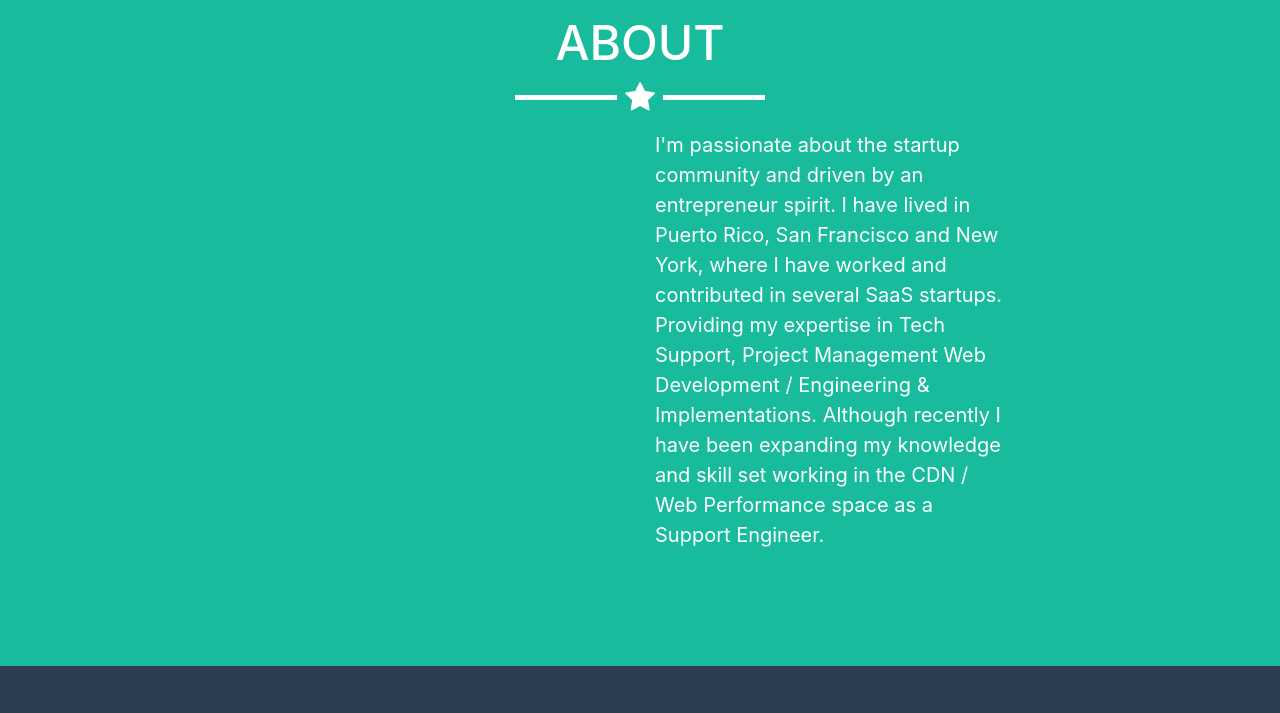
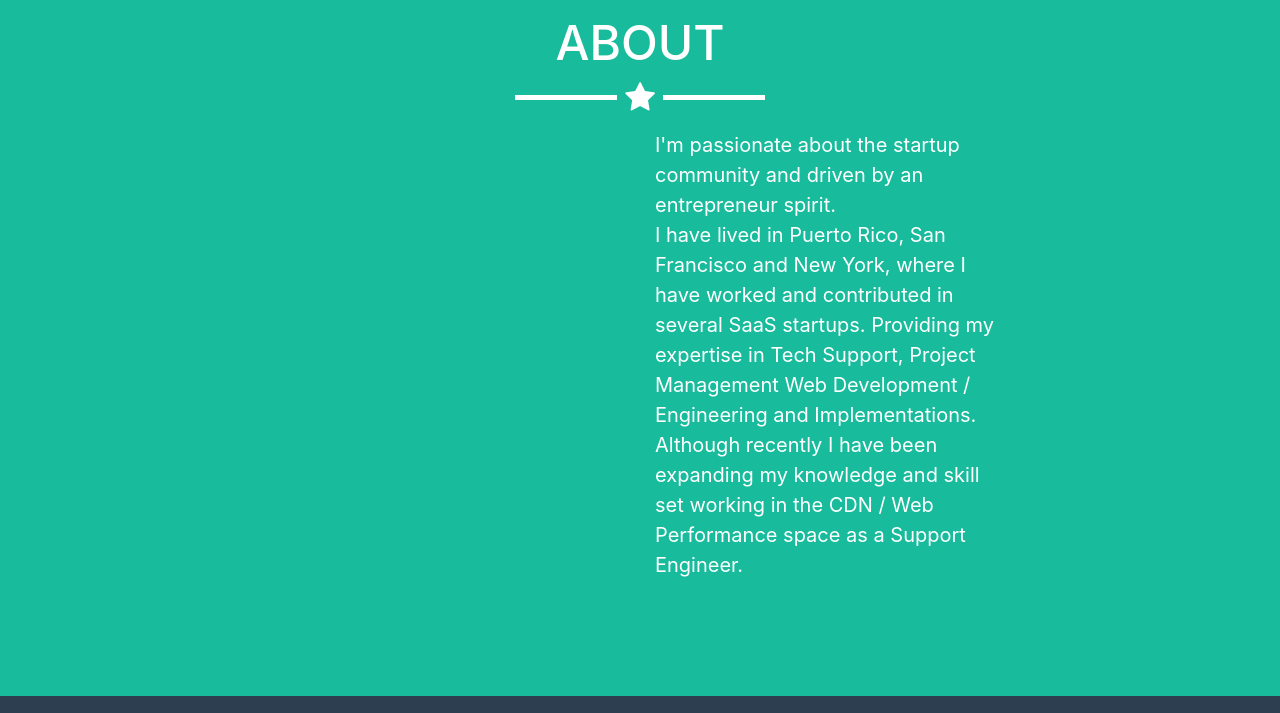
Before and after one commit to mespada829/Maria-Espada-Portfolio, a website with bundled scripts: page index.html in a window 1280 px wide. Shown: the part 1820-2533 px from the top of the page. Built offline with nearby package versions, Linux system fonts and the light colour scheme.

Commit message:
Update index.html

```diff
--- a/index.html
+++ b/index.html
@@ -140,8 +140,9 @@
           </div>
           <div class="col-lg-4 mr-auto">
             <p>I'm passionate about the startup community and driven by an entrepreneur spirit.
+              <br>
               I have lived in Puerto Rico, San Francisco and New York, where I have worked and contributed in several SaaS startups.
-              Providing my expertise in Tech Support, Project Management Web Development / Engineering & Implementations.
+              Providing my expertise in Tech Support, Project Management Web Development / Engineering and Implementations.
               Although recently I have been expanding my knowledge and skill set working in the CDN / Web Performance space as a Support Engineer. </p>
           </div>
 
```
